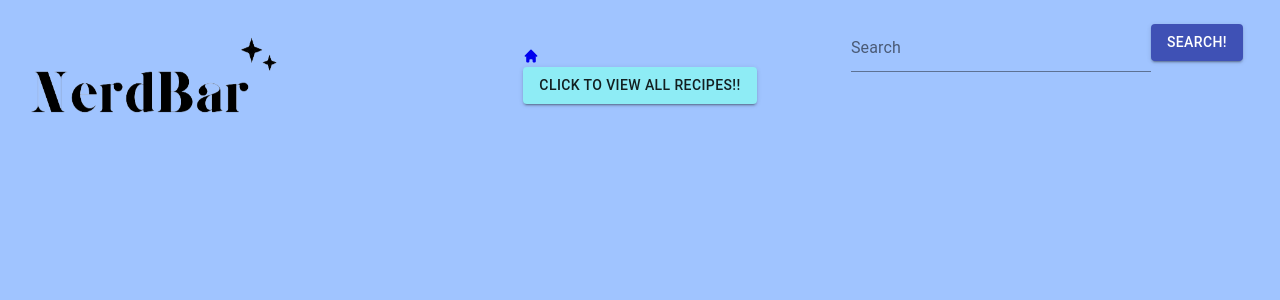
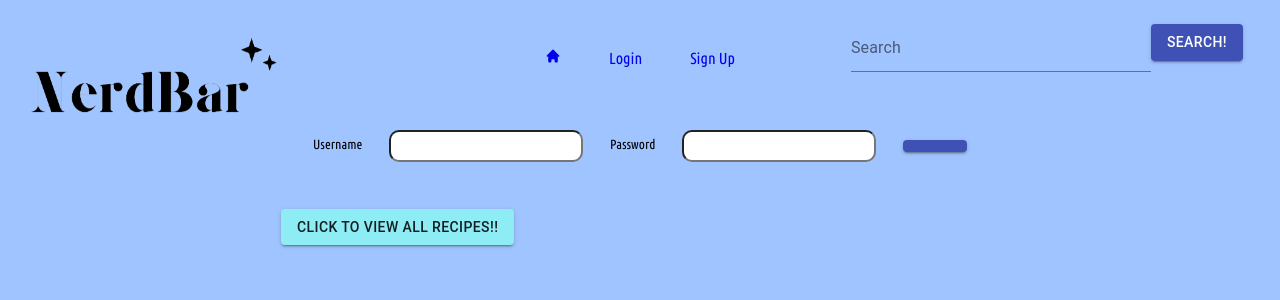
Before and after one commit to klsmith5370/NerdBar, a React app: page /home in a window 1280 px wide. Shown: the top 300 px of the page. Built offline with nearby package versions, Linux system fonts and the light colour scheme; no server answers.

Commit message:
Brought back in auth form

```diff
--- a/client/App.js
+++ b/client/App.js
@@ -6,7 +6,7 @@ import Home from './components/Home';
 import { AllRecipes } from './components/AllRecipes'
 
 import { me, logout } from './store'
-// import { AuthForm } from '../client/components/AuthForm'
+import { AuthForm } from '../client/components/AuthForm'
 // import Contact from './components/Contact';
 import Navbar from './components/Navbar'
 import Search from './components/Search';
@@ -47,15 +47,18 @@ const App = () => {
           ) : (
           <Routes>
             <Route exact path='/' element={<Login />} />
-            {/* <Route path='/home' element={<AuthForm />} /> */}
-            {/* <Route path='/login' element={<Login />} /> */}
-            {/* <Route path='/signup' element={<Signup />} /> */}
+            <Route path='/home' element={<AuthForm />} />
+            <Route path='/login' element={<Login />} />
+            <Route path='/signup' element={<Signup />} />
             <Route path='/characterRecipes' element={<AllRecipes />} />
             <Route path='/characterRecipes/:id' element={<SingleRecipe />} />
             <Route path='/search/:characterName' element={<Search />} />
           </Routes>
           )}
           {/* <Contact /> */}
+          <Link to='/characterRecipes'>
+            <Button className='view-all-cards' variant='contained' style={{ backgroundColor: '#8EECF5' }}>Click to view all recipes!!</Button>
+          </Link>
         </div>
   )
 }
--- a/client/components/AuthForm.js
+++ b/client/components/AuthForm.js
@@ -9,11 +9,11 @@ import { Button } from '@material-ui/core'
  * COMPONENT
  */
 export const AuthForm = props => {
-  // const {name, displayName, handleSubmit, error} = props
+  const {name, displayName, handleSubmit, error} = props
 
   return (
     <div>
-      {/* <form onSubmit={handleSubmit} name={name}>
+      <form onSubmit={handleSubmit} name={name}>
         <div>
           <label htmlFor='username'>
             <small>Username</small>
@@ -30,7 +30,7 @@ export const AuthForm = props => {
           <Button className='login-submit' type='submit' variant='contained' color='primary'>{displayName}</Button>
         </div>
         {error && error.response && <div> {error.response.data} </div>}
-      </form> */}
+      </form>
 
     </div>
 
--- a/client/components/Navbar.js
+++ b/client/components/Navbar.js
@@ -26,13 +26,10 @@ const Navbar = ({handleClick, isLoggedIn}) => (
         <div>
           {/* The navbar will show these links before you log in */}
           <Link to='/home'><HiHome /></Link>
-          {/* <Link to="/login">Login</Link>
-          <Link to="/signup">Sign Up</Link> */}
+          <Link to="/login">Login</Link>
+          <Link to="/signup">Sign Up</Link>
           {/* <Link to='/follow'>Follow us!</Link> */}
           <SearchBar />
-          <Link to='/characterRecipes'>
-            <Button className='view-all-cards' variant='contained' style={{ backgroundColor: '#8EECF5' }}>Click to view all recipes!!</Button>
-          </Link>
         </div>
 
       )}
--- a/client/components/SingleRecipe.js
+++ b/client/components/SingleRecipe.js
@@ -4,7 +4,7 @@ import { useParams, Link } from 'react-router-dom'
 import { Container, Card, CardActionArea, CardActions, CardMedia, CardContent, Typography, Button, Collapse, IconButton } from '@material-ui/core'
 import { fetchSingleRecipe } from '../store/recipe'
 import { FaArrowLeft } from 'react-icons/fa'
-import { FaArrowDown } from "react-icons/fa6"
+import { FaArrowRight } from 'react-icons/fa'
 import { styled } from '@material-ui/core'
 
 const ExpandMore = styled((props) => {
@@ -91,12 +91,14 @@ export const SingleRecipe = () => {
                         aria-expanded={expanded}
                         aria-label="show more"
                         >
-                            <FaArrowDown />
+                            <FaArrowRight />
                         </ExpandMore>
                     </CardActions>
 
                     <Collapse in={expanded} timeout='auto' unmountOnExit>
-                        Add to Favorite
+                        <CardContent>
+                            Add to Favorite
+                        </CardContent>
                     </Collapse>
             </Card>
         </Container>
```
